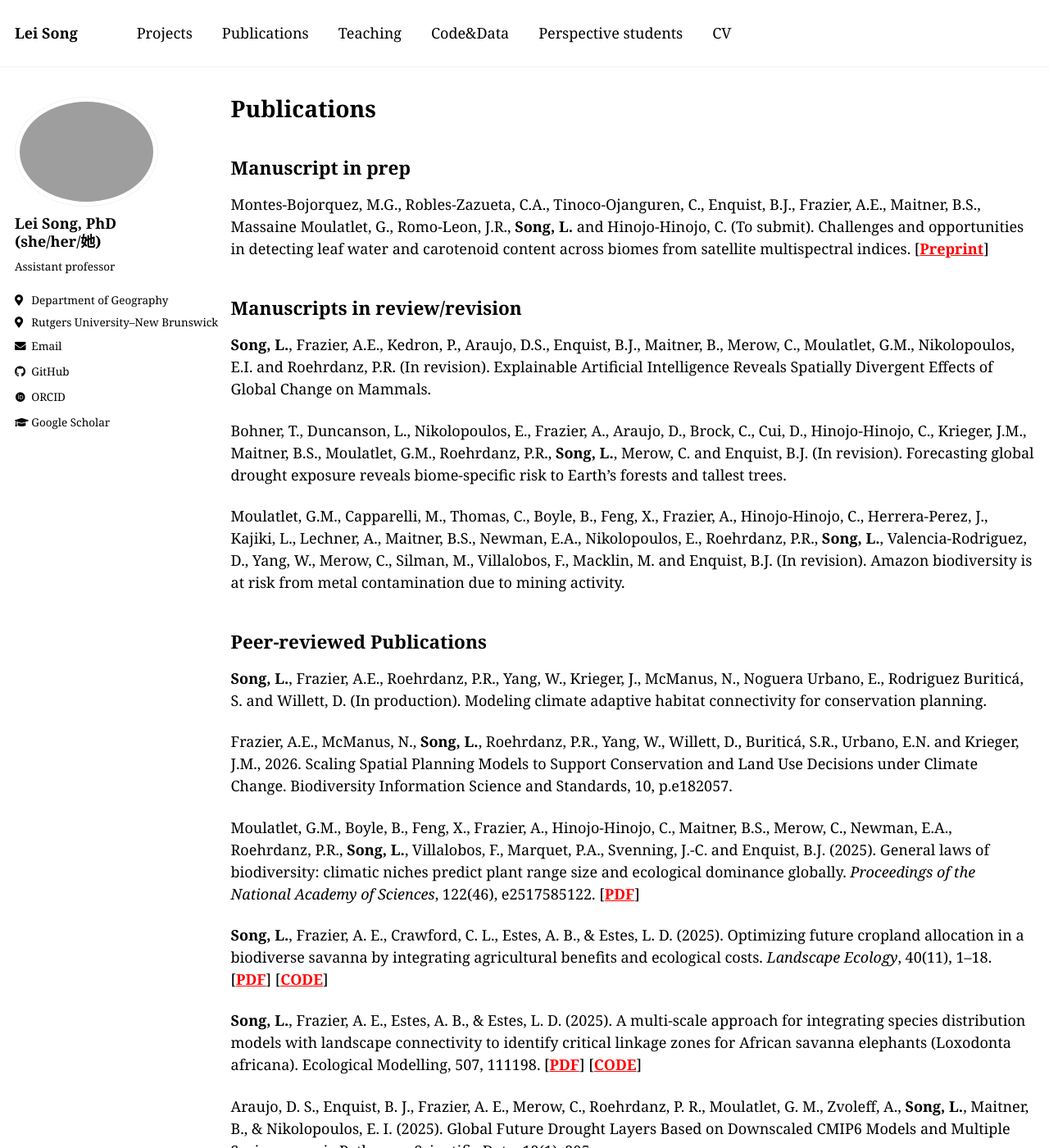
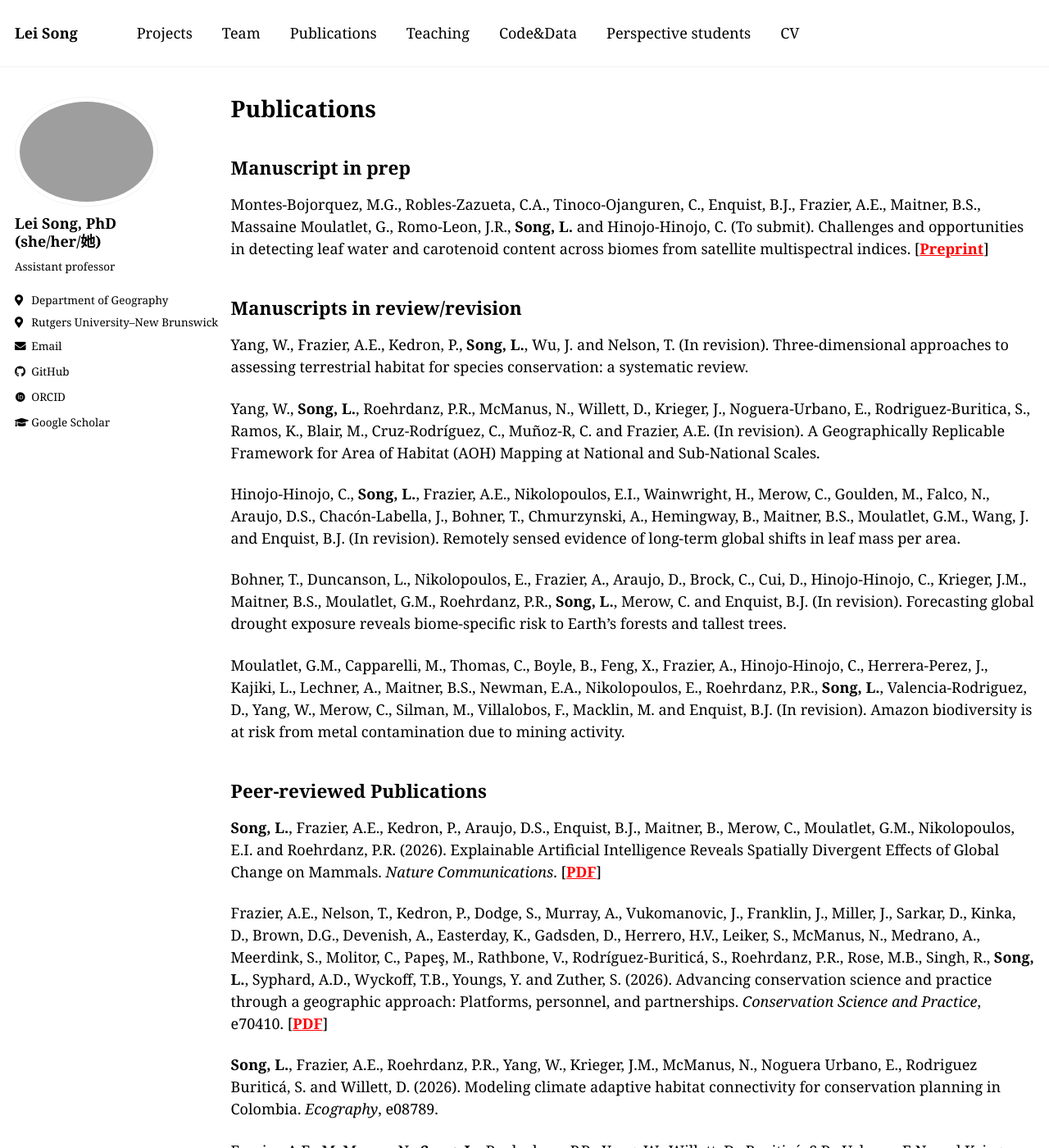
Before and after one commit to LLeiSong/website, a Jekyll site: the page built from _pages/publications.md, in a window 1280 px wide and 1400 px high. Shown: the whole window at 82% size. Built offline with Jekyll 4.4.1, drawn with Linux system fonts in a browser that asks for light colours; some web fonts are replaced; some of the changed text lies outside the part shown.

Commit message:
Update with team and publications

```diff
--- a/_data/navigation.yml
+++ b/_data/navigation.yml
@@ -2,6 +2,9 @@
 main:
   - title: "Projects"
     url: /projects/
+
+  - title: "Team"
+    url: /team/
 
   - title: "Publications"
     url: /publications/
--- a/_pages/publications.md
+++ b/_pages/publications.md
@@ -12,7 +12,11 @@ Montes-Bojorquez, M.G., Robles-Zazueta, C.A., Tinoco-Ojanguren, C., Enquist, B.J
 
 ## Manuscripts in review/revision
 
-**Song, L.**, Frazier, A.E., Kedron, P., Araujo, D.S., Enquist, B.J., Maitner, B., Merow, C., Moulatlet, G.M., Nikolopoulos, E.I. and Roehrdanz, P.R. (In revision). Explainable Artificial Intelligence Reveals Spatially Divergent Effects of Global Change on Mammals.
+Yang, W., Frazier, A.E., Kedron, P., **Song, L.**, Wu, J. and Nelson, T. (In revision). Three-dimensional approaches to assessing terrestrial habitat for species conservation: a systematic review.
+
+Yang, W., **Song, L.**, Roehrdanz, P.R., McManus, N., Willett, D., Krieger, J., Noguera-Urbano, E., Rodriguez-Buritica, S., Ramos, K., Blair, M., Cruz-Rodríguez, C., Muñoz-R, C. and Frazier, A.E. (In revision). A Geographically Replicable Framework for Area of Habitat (AOH) Mapping at National and Sub-National Scales.
+
+Hinojo-Hinojo, C., **Song, L.**, Frazier, A.E., Nikolopoulos, E.I., Wainwright, H., Merow, C., Goulden, M., Falco, N., Araujo, D.S., Chacón-Labella, J., Bohner, T., Chmurzynski, A., Hemingway, B., Maitner, B.S., Moulatlet, G.M., Wang, J. and Enquist, B.J. (In revision). Remotely sensed evidence of long-term global shifts in leaf mass per area.
 
 Bohner, T., Duncanson, L., Nikolopoulos, E., Frazier, A., Araujo, D., Brock, C., Cui, D., Hinojo-Hinojo, C., Krieger, J.M., Maitner, B.S., Moulatlet, G.M., Roehrdanz, P.R., **Song, L.**, Merow, C. and Enquist, B.J. (In revision). Forecasting global drought exposure reveals biome-specific risk to Earth’s forests and tallest trees.
 
@@ -20,11 +24,15 @@ Moulatlet, G.M., Capparelli, M., Thomas, C., Boyle, B., Feng, X., Frazier, A., H
 
 ## Peer-reviewed Publications
 
-**Song, L.**, Frazier, A.E., Roehrdanz, P.R., Yang, W., Krieger, J., McManus, N., Noguera Urbano, E., Rodriguez Buriticá, S. and Willett, D. (In production). Modeling climate adaptive habitat connectivity for conservation planning.
+**Song, L.**, Frazier, A.E., Kedron, P., Araujo, D.S., Enquist, B.J., Maitner, B., Merow, C., Moulatlet, G.M., Nikolopoulos, E.I. and Roehrdanz, P.R. (2026). Explainable Artificial Intelligence Reveals Spatially Divergent Effects of Global Change on Mammals. *Nature Communications*. [[<span style ="color:red">**PDF**</span>](https://doi.org/10.1038/s41467-026-78677-5)]
+
+Frazier, A.E., Nelson, T., Kedron, P., Dodge, S., Murray, A., Vukomanovic, J., Franklin, J., Miller, J., Sarkar, D., Kinka, D., Brown, D.G., Devenish, A., Easterday, K., Gadsden, D., Herrero, H.V., Leiker, S., McManus, N., Medrano, A., Meerdink, S., Molitor, C., Papeş, M., Rathbone, V., Rodríguez-Buriticá, S., Roehrdanz, P.R., Rose, M.B., Singh, R., **Song, L.**, Syphard, A.D., Wyckoff, T.B., Youngs, Y. and Zuther, S. (2026). Advancing conservation science and practice through a geographic approach: Platforms, personnel, and partnerships. *Conservation Science and Practice*, e70410. [[<span style ="color:red">**PDF**</span>](https://doi.org/10.1111/csp2.70410)]
+
+**Song, L.**, Frazier, A.E., Roehrdanz, P.R., Yang, W., Krieger, J.M., McManus, N., Noguera Urbano, E., Rodriguez Buriticá, S. and Willett, D. (2026). Modeling climate adaptive habitat connectivity for conservation planning in Colombia. *Ecography*, e08789.
 
 Frazier, A.E., McManus, N., **Song, L.**, Roehrdanz, P.R., Yang, W., Willett, D., Buriticá, S.R., Urbano, E.N. and Krieger, J.M., 2026. Scaling Spatial Planning Models to Support Conservation and Land Use Decisions under Climate Change. Biodiversity Information Science and Standards, 10, p.e182057.
 
-Moulatlet, G.M., Boyle, B., Feng, X., Frazier, A., Hinojo-Hinojo, C., Maitner, B.S., Merow, C., Newman, E.A., Roehrdanz, P.R., **Song, L.**, Villalobos, F., Marquet, P.A., Svenning, J.-C. and Enquist, B.J. (2025). General laws of biodiversity: climatic niches predict plant range size and ecological dominance globally. *Proceedings of the National Academy of Sciences*, 122(46), e2517585122. [[<span style ="color:red">**PDF**</span>](www.pnas.org/doi/10.1073/pnas.2517585122)]
+Moulatlet, G.M., Boyle, B., Feng, X., Frazier, A., Hinojo-Hinojo, C., Maitner, B.S., Merow, C., Newman, E.A., Roehrdanz, P.R., **Song, L.**, Villalobos, F., Marquet, P.A., Svenning, J.-C. and Enquist, B.J. (2025). General laws of biodiversity: climatic niches predict plant range size and ecological dominance globally. *Proceedings of the National Academy of Sciences*, 122(46), e2517585122. [[<span style ="color:red">**PDF**</span>](https://www.pnas.org/doi/10.1073/pnas.2517585122)]
 
 **Song, L.**, Frazier, A. E., Crawford, C. L., Estes, A. B., & Estes, L. D. (2025). Optimizing future cropland allocation in a biodiverse savanna by integrating agricultural benefits and ecological costs. *Landscape Ecology*, 40(11), 1–18. [[<span style ="color:red">**PDF**</span>](https://link.springer.com/article/10.1007/s10980-025-02213-x)] [[<span style ="color:red">**CODE**</span>](https://github.com/LLeiSong/comTCA)]
 
@@ -38,11 +46,11 @@ Frazier, A. E., & **Song, L.** (2025). Artificial Intelligence in Landscape Ecol
 
 **Song, L.**, Estes, A. B., & Estes, L. D. (2023). A super-ensemble approach to map land cover types with high resolution over data-sparse African savanna landscapes. *International Journal of Applied Earth Observation and Geoinformation*, 116, 103152. [[<span style ="color:red">**PDF**</span>](https://doi.org/10.1016/j.jag.2022.103152)] [[<span style ="color:red">**CODE**</span>](https://github.com/LLeiSong/hrlcm)] [[<span style ="color:red">**DATA**</span>](https://osf.io/4qj36/)]
 
-**Song, L.**, & Estes, L. (2023). itsdm: Isolation forest-based presence-only species distribution modelling and explanation in r. *Methods in Ecology and Evolution*, 14(3), 831-840. [[<span style ="color:red">**PDF**</span>](https://doi.org/10.1111/2041-210X.14067)] [[<span style ="color:red">**CODE**</span>](https://github.com/LLeiSong/itsdm)] [[<span style ="color:red">**DATA**</span>](https://osf.io/8mc4e/)]
+**Song, L.**, & Estes, L. (2023). ITSDM: Isolation forest-based presence-only species distribution modelling and explanation in R. *Methods in Ecology and Evolution*, 14(3), 831-840. [[<span style ="color:red">**PDF**</span>](https://doi.org/10.1111/2041-210X.14067)] [[<span style ="color:red">**CODE**</span>](https://github.com/LLeiSong/itsdm)] [[<span style ="color:red">**DATA**</span>](https://osf.io/8mc4e/)]
 
-Estes, L., Ye, S., **Song, L.**, Luo, B., Eastman, J. R., Meng, Z., ... & Caylor, K. K (2021). High resolution, annual maps of field boundaries for smallholder-dominated croplands at national scales. *Frontiers in Artificial Intelligence*, 164. [[<span style ="color:red">**PDF**</span>](https://doi.org/10.3389/frai.2021.744863)]
+Estes, L. D., Ye, S., **Song, L.**, Luo, B., Eastman, J. R., Meng, Z., ... & Caylor, K. K (2022). High resolution, annual maps of field boundaries for smallholder-dominated croplands at national scales. *Frontiers in Artificial Intelligence*, 4, 744863. [[<span style ="color:red">**PDF**</span>](https://doi.org/10.3389/frai.2021.744863)]
 
-Elmes, A., Estes, L., Avery, R., Caylor, K., ..., **Song, L.** ... & Lunga, D. (2019). Accounting for training data error in machine learning applied to Earth observations. *Remote sensing*, 12(6), 1034. [[<span style ="color:red">**PDF**</span>](https://doi.org/10.3390/rs12061034)]
+Elmes, A., Alemohammad, H., Avery, R., Caylor, K., Eastman, J., Fishgold, L., Friedl, M., Jain, M., Kohli, D., Laso Bayas, J., Lunga, D., McCarty, J., Pontius, R., Reinmann, A., Rogan, J., **Song, L.**, Stoynova, H., Ye, S., Yi, Z.-F., & Estes, L. (2020). Accounting for training data error in machine learning applied to Earth observations. *Remote sensing*, 12(6), 1034. [[<span style ="color:red">**PDF**</span>](https://doi.org/10.3390/rs12061034)]
 
 Shi, Y., & **Song, L.** (2015). Spatial Downscaling of Monthly TRMM Precipitation Based on EVI and Other Geospatial Variables Over the Tibetan Plateau From 2001 to 2012. *Mountain Research and Development*, 35(2), 180-194. [[<span style ="color:red">**PDF**</span>](https://doi.org/10.1659/MRD-JOURNAL-D-14-00119.1)]
 
--- a/_sass/_archive.scss
+++ b/_sass/_archive.scss
@@ -104,6 +104,30 @@
 
   .page__meta {
     margin: 0 0 4px;
+  }
+}
+
+
+/*
+   Team members
+   ========================================================================== */
+
+.team__member {
+  &:hover .archive__item-title {
+    text-decoration: none;
+  }
+
+  .team__member-photo {
+    float: left;
+    max-width: 100%;
+    height: auto;
+    padding: 1em 1em .5em 0px;
+
+    @include breakpoint(max-width $small) {
+      float: none;
+      display: block;
+      padding-right: 0;
+    }
   }
 }
 
```
Also changed, not shown: _pages/team.md (added, +19 -0 lines), _projects/thermal_risk.md (added, +31 -0 lines), images/projects/thermal_risk.png (added), 2 other files.
